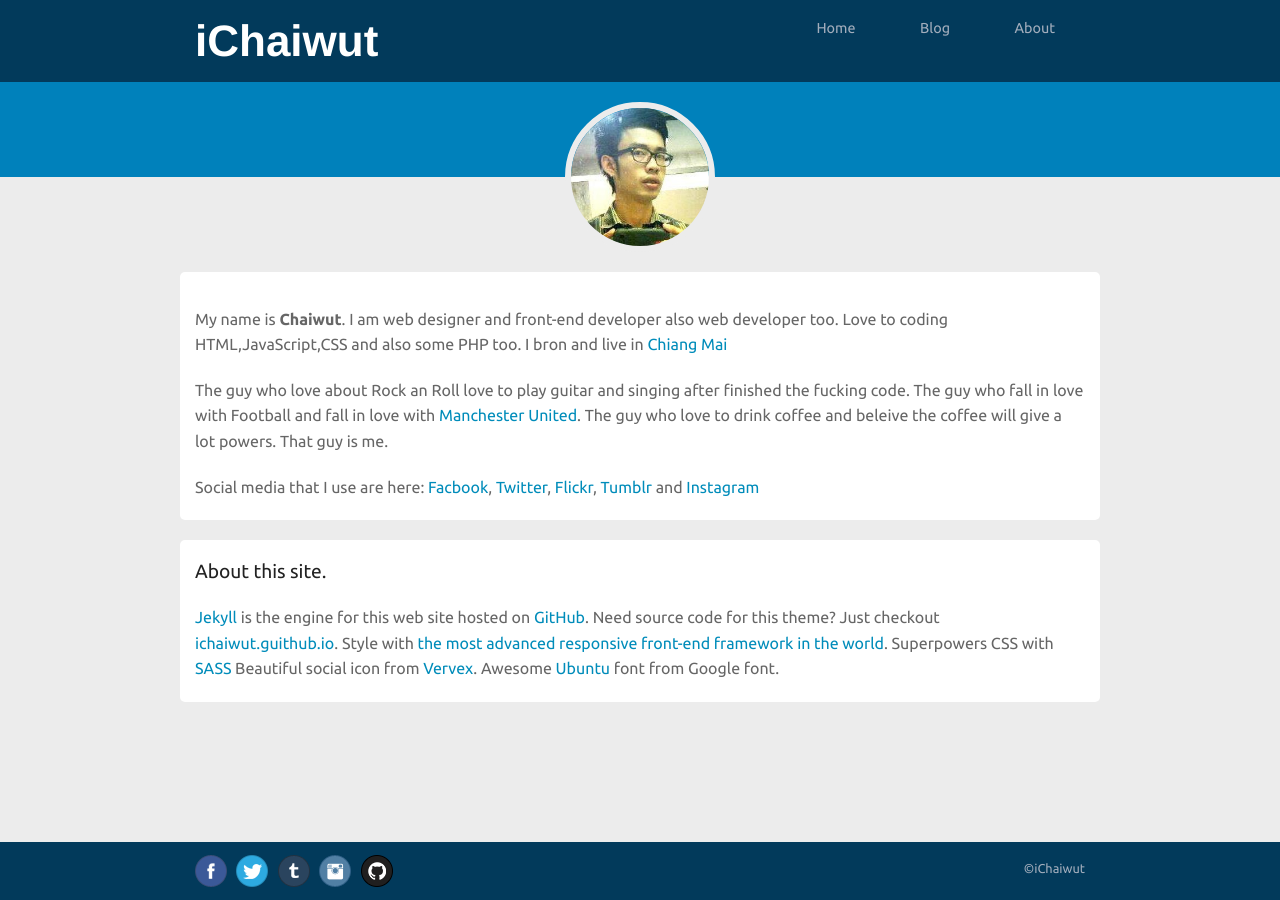
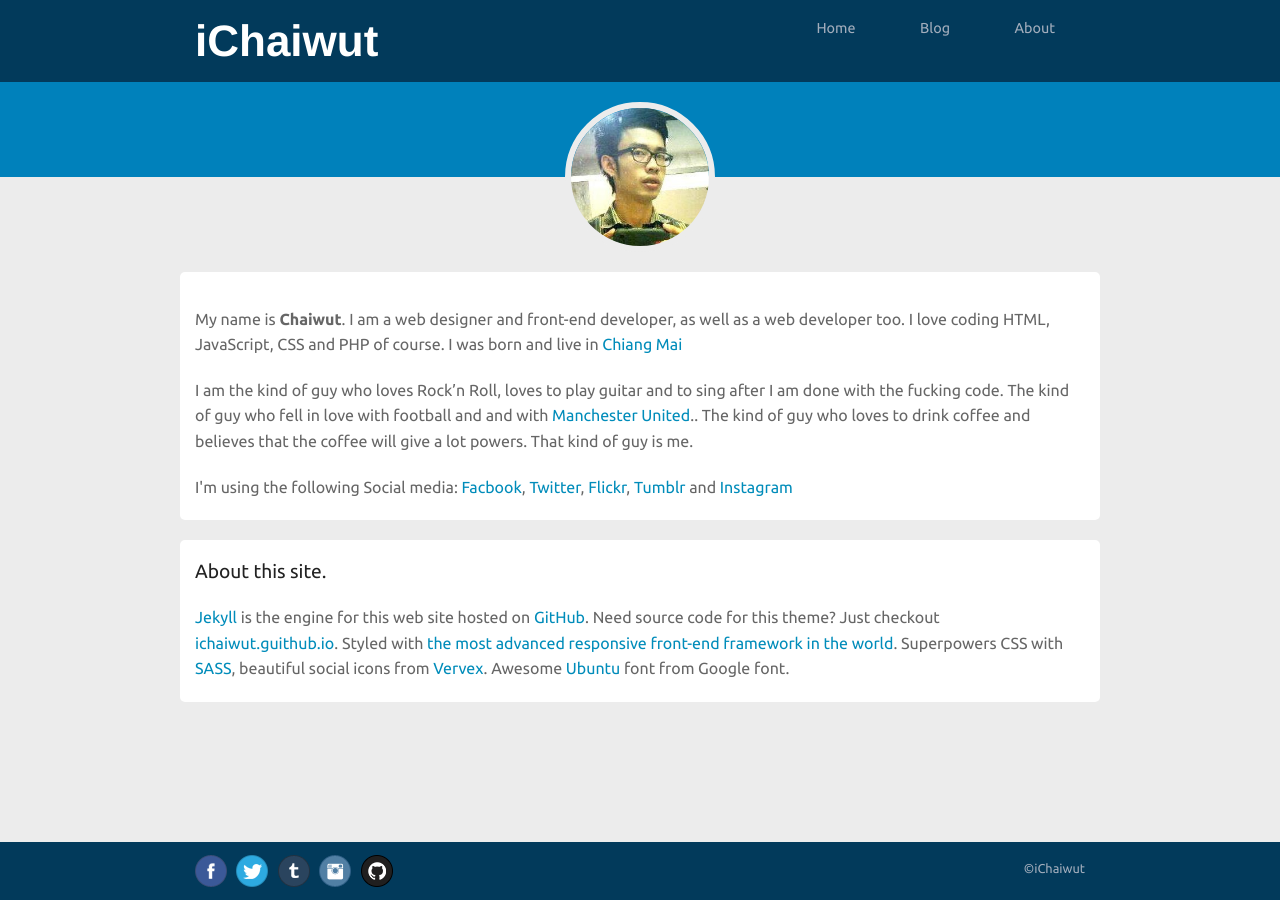
Before and after one commit to ichaiwut/ichaiwut.github.io, a Jekyll site: the page built from about.html, in a window 1280 px wide. Built offline with Jekyll 4.4.1, drawn with Linux system fonts in a browser that asks for light colours; Markdown is read by kramdown in place of the engine named in the settings.

Commit message:
Fixed about us typo

```diff
--- a/_config.yml
+++ b/_config.yml
@@ -6,3 +6,14 @@
 url: http://ichaiwut.me
 imageurl: http://ichaiwut.me/img/
 comments: true
+
+# Settings for analytics helper
+# Set 'provider' to the analytics provider you want to use.
+# Set 'provider' to false to turn analytics off globally.
+#
+analytics :
+  provider : google
+  google :
+      tracking_id : 'UA-47772460-1'
+  getclicky :
+    site_id : a
--- a/about.html
+++ b/about.html
@@ -16,17 +16,16 @@
     <div class="row">
         <div class="medium-12 columns about-text">
             <p>
-                My name is <strong>Chaiwut</strong>. I am web designer and front-end developer also web developer too.
-                Love to coding HTML,JavaScript,CSS and also some PHP too. I bron and live in <a href="http://en.wikipedia.org/wiki/Chiang_Mai">Chiang Mai</a>
+                My name is <strong>Chaiwut</strong>. I am a web designer and front-end developer, as well as a web developer too. I love coding HTML, JavaScript, CSS and PHP of course. I was born and live in <a href="http://en.wikipedia.org/wiki/Chiang_Mai">Chiang Mai</a>
             </p>
             <p>
-                The guy who love about Rock an Roll love to play guitar and singing after finished the fucking code.
-                The guy who fall in love with Football and fall in love with <a href="http://www.manutd.com" title="Manchester United">Manchester United</a>.
-                The guy who love to drink coffee and beleive the coffee will give a lot powers.
-                That guy is me.
+                I am the kind of guy who loves Rock’n Roll, loves to play guitar and to sing after I am done with the fucking code.
+                The kind of guy who fell in love with football and and with <a href="http://www.manutd.com" title="Manchester United">Manchester United</a>..
+                The kind of guy who loves to drink coffee and believes that the coffee will give a lot powers.
+                That kind of guy is me.
             </p>
             <p>
-                Social media that I use are here:
+                I'm using the following Social media:
                 <a href="http://facebook.com/ichaiwut.s" title="Facebook/ichaiwut.s">Facbook</a>,
                 <a href="http:/www.twitter.com/bestrangers" title="@BeStrangers">Twitter</a>,
                 <a href="http://www.flickr.com/photos/ichaiwut" title="flickr.com/ichaiwut">Flickr</a>,
@@ -43,9 +42,9 @@
             <p>
                 <a href="http://jekyllrb.com/" title="Jekyll">Jekyll</a> is the engine for this web site hosted on <a href="http://www.github.com" title="Github.com">GitHub</a>.
                 Need source code for this theme? Just checkout <a href="http://www.github.com/ichaiwut/ichaiwut.guithub.io" title="Github Pages">ichaiwut.guithub.io</a>.
-                Style with <a href="http://foundation.zurb.com/" title="Foundation 5">the most advanced responsive front-end framework in the world</a>.
-                Superpowers CSS with <a href="http://sass-lang.com/" title="Sass is the most mature, stable, and powerful professional grade CSS extension language in the world.">SASS</a>
-                Beautiful social icon from <a href="http://vervex.deviantart.com/art/Somicro-40-Free-Social-Media-Icons-257232757" title="Vervex">Vervex</a>.
+                Styled with <a href="http://foundation.zurb.com/" title="Foundation 5">the most advanced responsive front-end framework in the world</a>.
+                Superpowers CSS with <a href="http://sass-lang.com/" title="Sass is the most mature, stable, and powerful professional grade CSS extension language in the world.">SASS</a>,
+                beautiful social icons from <a href="http://vervex.deviantart.com/art/Somicro-40-Free-Social-Media-Icons-257232757" title="Vervex">Vervex</a>.
                 Awesome <a href="http://www.google.com/fonts/specimen/Ubuntu" title="Ubuntu Font">Ubuntu</a> font from Google font.
             </p>
         </div>
```
